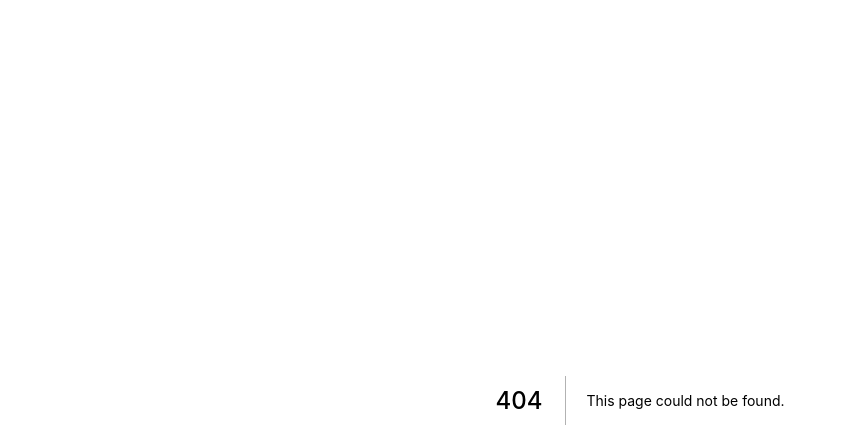
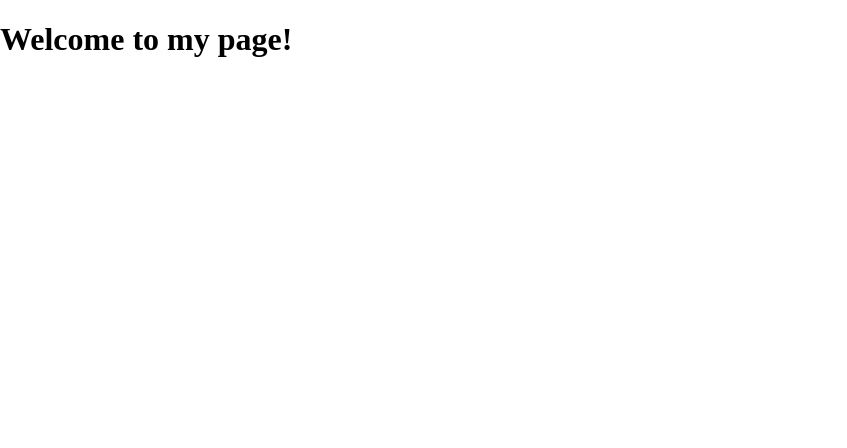
Before and after one commit to JosueSdev/my-webpage, a Next.js app: page /en in a window 1280 px wide. Before the commit this address had no page. Shown: the top 448 px of the page, without its empty margins (0-847 px from the left). Built offline with nearby package versions, Linux system fonts and the light colour scheme.

Commit message:
architecture for multilanguage

```diff
--- /dev/null
+++ b/components/layout/index.tsx
@@ -0,0 +1,9 @@
+import React from "react";
+
+export default function Layout({children}: {children: React.ReactNode}) {
+    return (
+        <div>
+            {children}
+        </div>
+    )
+}
--- /dev/null
+++ b/components/views/home/index.tsx
@@ -0,0 +1,13 @@
+import { ILanguage } from '../../../domain/model/languages'
+import Layout from '../../layout'
+
+import strings from './strings'
+
+export default function Home({language}: {language: ILanguage}) {
+  const safeStrings = strings[language.id] || {}
+  return (
+    <Layout>
+      <h1>{safeStrings.header}</h1>
+    </Layout>
+  )
+}
--- /dev/null
+++ b/components/views/home/strings.ts
@@ -0,0 +1,10 @@
+import langs from '../../../domain/model/languages'
+
+export default {
+    [langs.spanish.id] : {
+        header: '¡Bienvenido a mi página!',
+    },
+    [langs.english.id] : {
+        header: 'Welcome to my page!',
+    },
+}
--- /dev/null
+++ b/domain/model/languages.ts
@@ -0,0 +1,16 @@
+export interface ILanguage {
+    id: string,
+    value: string,
+}
+const languages: {[key: string]: ILanguage} = {
+    spanish: {
+        id: 'es',
+        value: 'español'
+    },
+    english: {
+        id: 'en',
+        value: 'english'
+    },
+}
+
+export default languages
--- /dev/null
+++ b/pages/[lang].tsx
@@ -0,0 +1,28 @@
+import { GetStaticPaths, GetStaticProps } from 'next'
+
+import languages, { ILanguage } from "../domain/model/languages";
+import { getStaticLangs, getLanguageById } from "../usecase/languages"
+import Home from "../components/views/home";
+
+export default function Index({ language }: { language: ILanguage}) {
+    return <Home language={language} />
+}
+
+export const getStaticPaths: GetStaticPaths = async () => {
+    const paths = getStaticLangs()
+
+    return {
+        paths,
+        fallback: false,
+    }
+}
+
+export const getStaticProps: GetStaticProps = async ({ params }) => {
+    const language = getLanguageById(params.lang as string)
+
+    return {
+        props: {
+            language,
+        }
+    }
+}
--- /dev/null
+++ b/usecase/languages/index.ts
@@ -0,0 +1,15 @@
+import languages from "../../domain/model/languages";
+
+export function getStaticLangs() {
+    return Object.keys(languages).map(langKey => ({
+        params: {
+            lang: languages[langKey].id
+        },
+    }))
+}
+
+export function getLanguageById(id: string) {
+    const langs = Object.keys(languages).map(langKey => languages[langKey])
+
+    return langs.find(lang => lang.id === id)
+}
```
Also changed, not shown: pages/index.tsx (+17 -6 lines).
